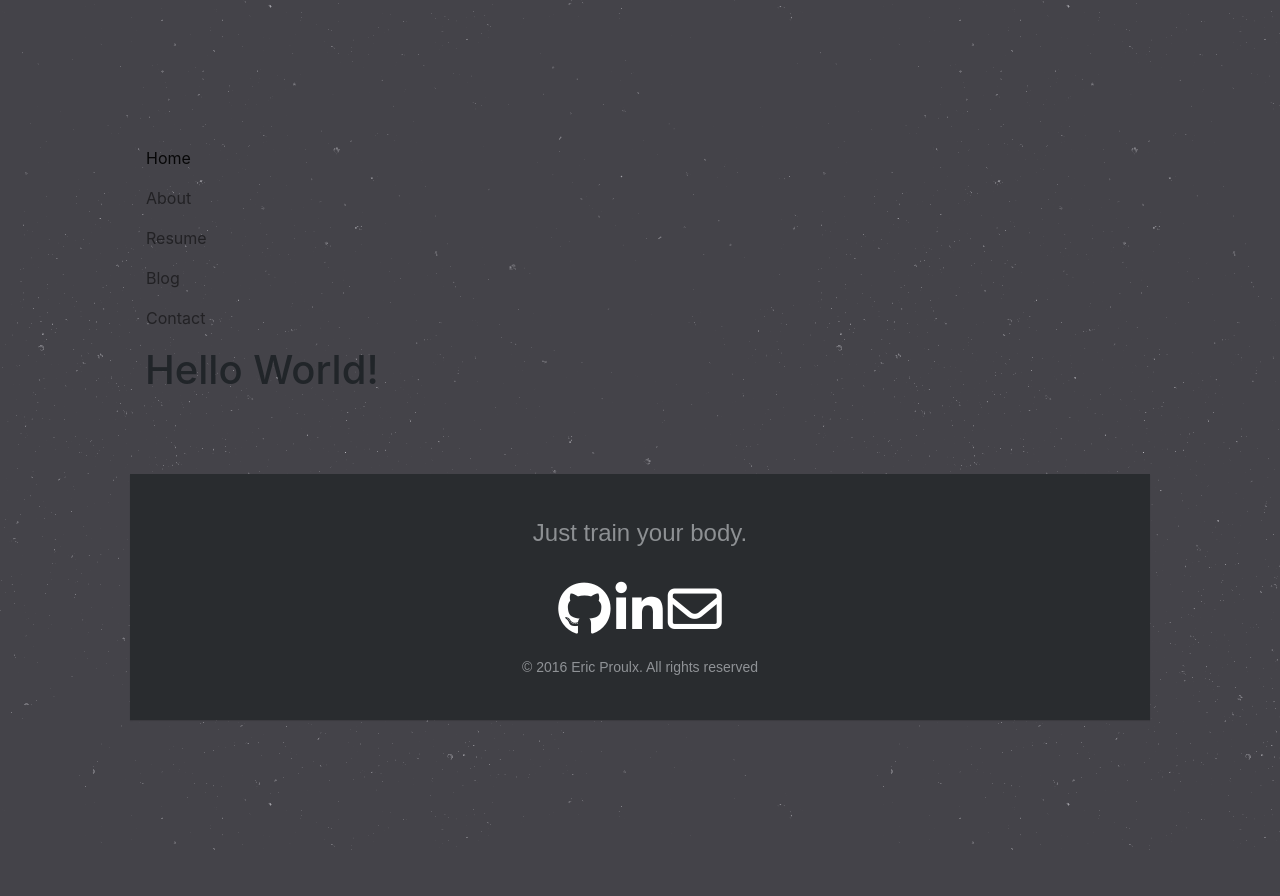
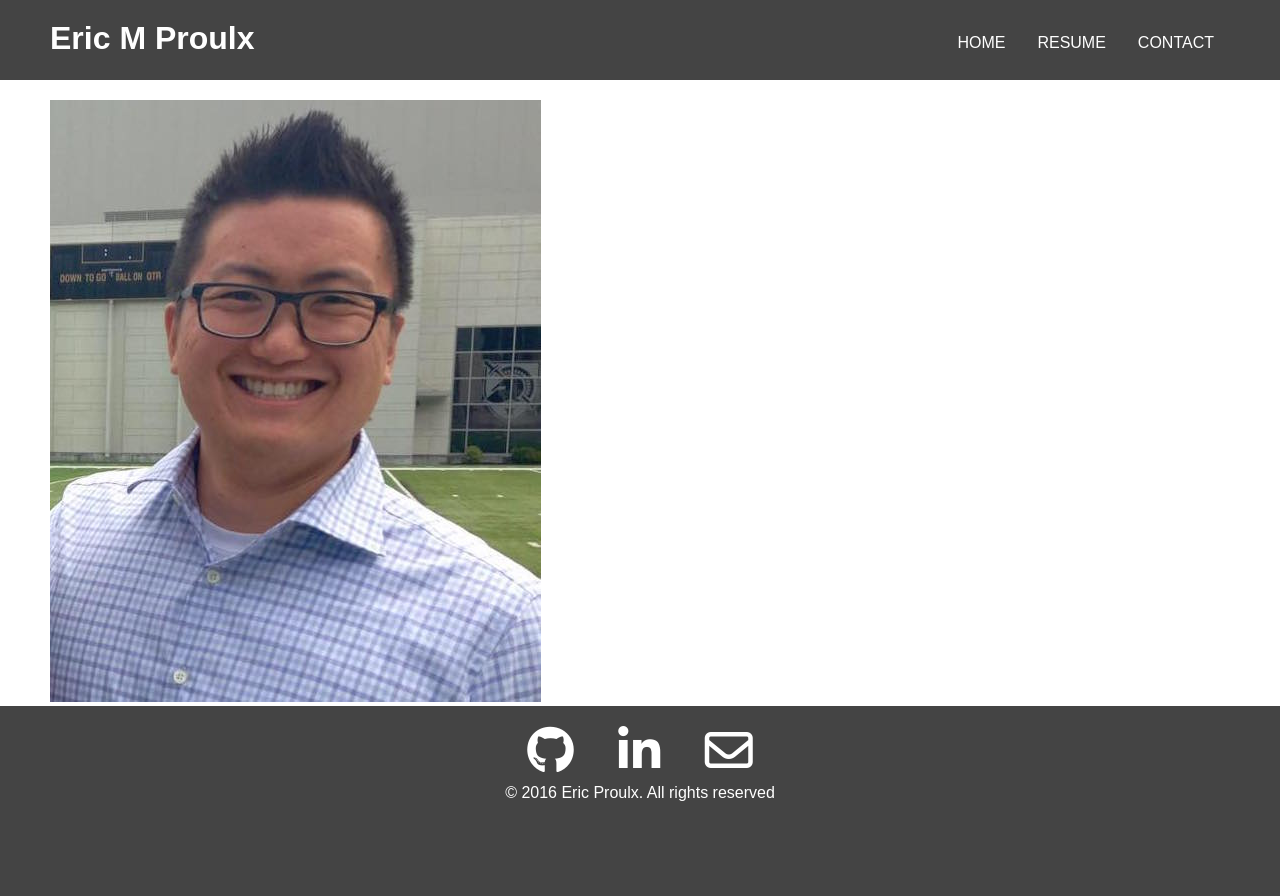
Before and after one commit to proulx712/personal_site, a Flask app: page / in a window 1280 px wide. Before the commit the page ends 850 px from the top, so only its background shows below. Run offline with Flask 2, Linux system fonts and the light colour scheme; some libraries are stand-ins or nearby versions.

Commit message:
updated website stuff

```diff
--- a/main.py
+++ b/main.py
@@ -7,8 +7,18 @@ app = Flask(__name__)
 
 
 @app.route('/', methods=['GET'])
-def home():
-    return render_template('home.html')
+def get_home():
+    return render_template('pages/home.html')
+
+
+@app.route('/resume', methods=['GET'])
+def get_resume():
+    return render_template('pages/resume.html')
+
+
+@app.route('/contact', methods=['GET'])
+def get_contact():
+    return render_template('pages/contact.html')
 
 
 @app.errorhandler(500)
--- a/static/css/base.css
+++ b/static/css/base.css
@@ -1,80 +1,149 @@
-#site {
-    margin: 0 auto;
-    padding: 130px;
+html, body {
+    font-family: "fira-sans", sans-serif;
+    font-style: normal;
+    height: 100%;
+    margin: 0;
+    padding: 0;
 }
 
-#cover {
-    width: 100%;
-}
-
-body {
-    background-position: top left;
-    background-size: auto;
-    background-repeat: repeat;
-    background-color: #ffffff;
-    color: #000000;
-}
-
-.footer-basic-centered {
-    background-color: #292c2f;
-    box-shadow: 0 1px 1px 0 rgba(0, 0, 0, 0.12);
-    box-sizing: border-box;
-    width: 100%;
-    text-align: center;
-    font: normal 18px sans-serif;
-
-    padding: 45px;
-    margin-top: 80px;
-}
-
-.footer-basic-centered .footer-company-motto {
-    color: #8d9093;
-    font-size: 24px;
+h1 {
+    padding: 0;
     margin: 0;
 }
 
-.footer-basic-centered .footer-company-name {
-    color: #8f9296;
-    font-size: 14px;
-    margin: 0;
+img {
+    max-width: 100%;
+    height: auto;
+    width: auto \9;
 }
 
-.footer-basic-centered .footer-links {
-    list-style: none;
-    font-weight: bold;
-    color: #ffffff;
-    padding: 35px 0 23px;
-    margin: 0;
+#body-container {
+    min-height: 100%;
 }
 
-.footer-basic-centered .footer-links a {
-    display: inline-block;
-    text-decoration: none;
-    color: inherit;
+#header {
+    height: 80px;
+    background-color: #444444;
+    color: white;
 }
 
-/* If you don't want the footer to be responsive, remove these media queries */
+#brand {
+    padding-top: 20px;
+    padding-left: 50px;
+}
 
-@media (max-width: 600px) {
+#navigation {
+    padding-top: 20px;
+    padding-right: 50px;
+    float: right;
+}
 
-    .footer-basic-centered {
-        padding: 35px;
+ul.nav-collapse {
+    list-style-type: none;
+    margin: 0;
+    padding: 0;
+    overflow: hidden;
+}
+
+ul.nav-collapse li {
+    float: left;
+}
+
+ul.nav-collapse li a {
+    display: block;
+    color: white;
+    text-align: center;
+    padding: 14px 16px;
+    text-decoration: None;
+}
+
+ul.nav-collapse li a:hover {
+    color: darkgray;
+}
+
+ul.nav-collapse li.icon {
+    display: none;
+}
+
+#main {
+    overflow: auto;
+    padding: 20px 50px 150px;
+}
+
+#footer {
+    position: relative;
+    margin-top: -150px;
+    height: 150px;
+    background-color: #444444;
+    clear: both;
+    text-align: center;
+    color: white;
+    padding: 20px 50px 20px
+}
+
+#links {
+    padding-bottom: 10px;
+}
+
+#links li {
+    display: inline;
+    padding: 0 20px;
+
+}
+
+#links ul {
+    list-style-type: none;
+    margin: 0;
+    padding: 0;
+    overflow: hidden;
+}
+
+.fa {
+    color: white;
+}
+
+.fa:hover {
+    color: darkgray;
+}
+
+@media screen and (max-width: 680px) {
+    ul.nav-collapse li:not(:first-child) {
+        display: none;
     }
 
-    .footer-basic-centered .footer-company-motto {
-        font-size: 18px;
+    ul.nav-collapse li.icon {
+        float: right;
+        display: inline-block;
+    }
+}
+
+@media screen and (max-width: 680px) {
+    ul.nav-collapse.responsive {
+        background-color: #444444;
+        position: relative;
+        padding-right:25px;
     }
 
-    .footer-basic-centered .footer-company-name {
-        font-size: 12px;
+    ul.nav-collapse.responsive li.icon {
+        position: absolute;
+        right: 0;
+        top: 0;
     }
 
-    .footer-basic-centered .footer-links {
-        font-size: 14px;
-        padding: 25px 0 20px;
+    ul.nav-collapse.responsive li {
+        float: none;
+        display: inline;
     }
 
-    .footer-basic-centered .footer-links a {
-        line-height: 1.8;
+    ul.nav-collapse.responsive li a {
+        display: block;
+        text-align: left;
+        height:100%;
     }
 }
+
+@Media screen and (max-width: 400px) {
+    #brand {
+        font-size: smaller;
+    }
+}
--- a/static/js/base.js
+++ b/static/js/base.js
@@ -1,3 +1,8 @@
-/**
- * Created by ericproulx on 9/13/16.
- */
+function myFunction() {
+    var x = document.getElementById("nav-collapse");
+    if (x.className === "nav-collapse") {
+        x.className += " responsive";
+    } else {
+        x.className = "nav-collapse";
+    }
+}
--- a/templates/base.html
+++ b/templates/base.html
@@ -6,7 +6,7 @@
     <title>{% block title %}Eric Proulx{% endblock title %}</title>
     <meta name="viewport" content="width=device-width, initial-scale=1.0">
     <meta name="description" content="">
-    <meta name="author" content="">
+    <meta name="author" content="Eric Proulx">
 
     <!-- HTML5 shim, for IE6-8 support of HTML5 elements -->
     <!--[if lt IE 9]>
@@ -19,69 +19,56 @@
         <!-- This file stores project-specific CSS -->
         <link href={{ url_for('static', filename='css/base.css') }} rel="stylesheet">
 
-        <!-- Latest compiled and minified Bootstrap 4 Alpha 3 CSS -->
-        <link rel="stylesheet" href="https://maxcdn.bootstrapcdn.com/bootstrap/4.0.0-alpha.3/css/bootstrap.min.css"
-              integrity="sha384-MIwDKRSSImVFAZCVLtU0LMDdON6KVCrZHyVQQj6e8wIEJkW4tvwqXrbMIya1vriY"
-              crossorigin="anonymous">
+        <!-- Third-party CSS libraries go here -->
+        <script src="https://use.typekit.net/fwh3spk.js"></script>
+        <script>try {
+            Typekit.load({async: true});
+        } catch (e) {
+        }</script>
 
-        <!-- Third-party CSS libraries go here -->
+        <!-- Extra CSS -->
         {% block extraCSS %}
         {% endblock %}
     {% endblock %}
 </head>
 <body>
-{#<body style="background-image:{{ url_for('static', filename='images/weather.png') }};">#}
-<body background="{{ url_for('static', filename='images/stardust.png') }}">
-{#url({{'images/weather.png'}})#}
-<div id="site">
-    <nav class="navbar navbar-light bg-faded">
-        <div class="nav navbar-nav">
-            <a class="nav-item nav-link active" href="#">Home <span class="sr-only">(current)</span></a>
-            <a class="nav-item nav-link" href="#">About</a>
-            <a class="nav-item nav-link" href="#">Resume</a>
-            <a class="nav-item nav-link" href="#">Blog</a>
-            <a class="nav-item nav-link" href="#">Contact</a>
+<div id="body-container">
+    <div id="header">
+        <div id="navigation">
+            <ul class="nav-collapse" id="nav-collapse">
+                <li><a href="{{ url_for('get_home') }}">HOME</a></li>
+                <li><a href="{{ url_for('get_resume') }}">RESUME</a></li>
+                <li><a href="{{ url_for('get_contact') }}">CONTACT</a></li>
+                <li class="icon"><a href="javascript:void(0);" style="font-size:15px;" onclick="myFunction()">☰</a></li>
+            </ul>
         </div>
-    </nav>
-
-    <div class="container">
-        {% if messages %}
-            {% for message in messages %}
-                <div class="alert {% if message.tags %}alert-{{ message.tags }}{% endif %}">{{ message }}</div>
-            {% endfor %}
-        {% endif %}
-
+        <div id="brand">
+            <h1>Eric M Proulx</h1>
+        </div>
+    </div>
+    <div id="main">
         {% block content %}
         {% endblock content %}
     </div>
-
-    <footer class="footer-basic-centered">
-        <p class="footer-company-motto">Just train your body.</p>
-        <p class="footer-links">
-            <a href="https://github.com/proulx712" target="_blank"><i class="fa fa-github fa-3x" aria-hidden="true"></i></a>
-            <a href="https://www.linkedin.com/in/proulxeric" target="_blank"><i class="fa fa-linkedin fa-3x"
-                                                                                aria-hidden="true"></i></a>
-            <a href="mailto:eric@ericproulx.com?Subject=Your%20Website%20Looks%20Great!" target="_top"><i
-                    class="fa fa-envelope-o fa-3x" aria-hidden="true"></i></a>
-        </p>
-
-        <p class="footer-company-name">&copy; 2016 Eric Proulx. All rights reserved</p>
-    </footer>
+</div>
+<div id="footer">
+    <div id="links">
+        <ul>
+            <li><a href="https://github.com/proulx712" target="_blank"><i class="fa fa-github fa-3x" aria-hidden="true"></i></a></li>
+            <li><a href="https://www.linkedin.com/in/proulxeric" target="_blank"><i class="fa fa-linkedin fa-3x" aria-hidden="true"></i></a></li>
+            <li><a href="mailto:eric@ericproulx.com?Subject=Your%20Website%20Looks%20Great!" target="_top"><i class="fa fa-envelope-o fa-3x" aria-hidden="true"></i></a></li>
+        </ul>
+    </div>
+    <div id="disclaimer">
+        <span class="text-muted">
+            &copy; 2016 Eric Proulx. All rights reserved
+        </span>
+    </div>
 </div>
 
 {% block javascript %}
-    <!-- Required by Bootstrap v4 Alpha 3 -->
-    <script src="https://ajax.googleapis.com/ajax/libs/jquery/3.0.0/jquery.min.js"
-            integrity="sha384-THPy051/pYDQGanwU6poAc/hOdQxjnOEXzbT+OuUAFqNqFjL+4IGLBgCJC3ZOShY"
-            crossorigin="anonymous"></script>
-    <script src="https://cdnjs.cloudflare.com/ajax/libs/tether/1.2.0/js/tether.min.js"
-            integrity="sha384-Plbmg8JY28KFelvJVai01l8WyZzrYWG825m+cZ0eDDS1f7d/js6ikvy1+X+guPIB"
-            crossorigin="anonymous"></script>
-    <script src="https://maxcdn.bootstrapcdn.com/bootstrap/4.0.0-alpha.3/js/bootstrap.min.js"
-            integrity="sha384-ux8v3A6CPtOTqOzMKiuo3d/DomGaaClxFYdCu2HPMBEkf6x2xiDyJ7gkXU0MWwaD"
-            crossorigin="anonymous"></script>
-
     <!-- Third-party javascript libraries go here -->
+    <script src="https://code.jquery.com/jquery-3.1.0.min.js" integrity="sha256-cCueBR6CsyA4/9szpPfrX3s49M9vUU5BgtiJj06wt/s=" crossorigin="anonymous"></script>
     <script src="https://use.fontawesome.com/f59bd3569d.js"></script>
     <!-- project specific Javascript -->
     <script src={{ url_for('static', filename='js/base.js') }}></script>
--- a/templates/home.html
+++ /dev/null
@@ -1,7 +0,0 @@
-{% extends 'base.html' %}
-
-{% block title %}About{% endblock %}
-
-{% block content %}
-    <h1> Hello World!</h1>
-{% endblock %}
--- /dev/null
+++ b/templates/pages/home.html
@@ -0,0 +1,7 @@
+{% extends 'base.html' %}
+
+{% block title %}About{% endblock %}
+{% block content %}
+    {#    <h1>Body</h1>#}
+    <img src="{{ url_for('static', filename='images/ericproulx.jpg') }}" id="profile_picture">
+{% endblock %}
```
Also changed, not shown: static/css/basev2.css (added, +25 -0 lines), templates/baseV2.html (added, +84 -0 lines), templates/pages/contact.html (added, +7 -0 lines), templates/pages/resume.html (added, +7 -0 lines).
